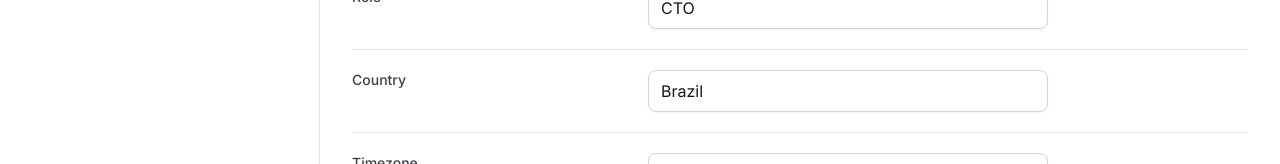
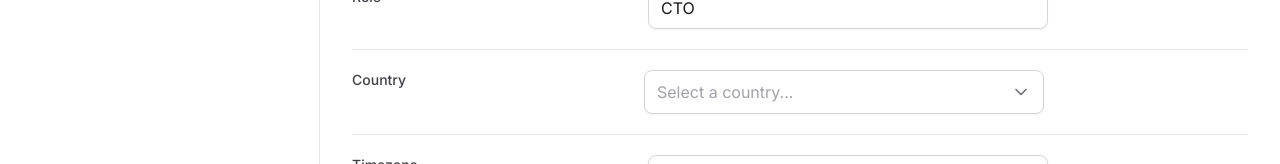
Before and after one commit to NuadaEP/tailwind, a Next.js app: page / in a window 1280 px wide. Shown: the part 600-764 px from the top of the page. Built offline with nearby package versions, Linux system fonts and the light colour scheme.

Commit message:
start the select coponent

```diff
--- a/package.json
+++ b/package.json
@@ -9,6 +9,7 @@
     "lint": "next lint"
   },
   "dependencies": {
+    "@radix-ui/react-select": "^2.0.0",
     "@radix-ui/react-tabs": "^1.0.4",
     "framer-motion": "^10.16.4",
     "lucide-react": "^0.287.0",
--- a/src/app/page.tsx
+++ b/src/app/page.tsx
@@ -2,6 +2,7 @@ import { SettingsTabs } from '@/components/SettingsTabs';
 import * as Input from '@/components/Input';
 import { Mail } from 'lucide-react';
 
+import { Select } from '@/components/Form/Select';
 import * as FileInput from '@/components/Form/FileInput';
 
 export default function Home() {
@@ -110,9 +111,7 @@ export default function Home() {
               Country
             </label>
 
-            <Input.Root>
-              <Input.Control defaultValue="Brazil" id="country" />
-            </Input.Root>
+            <Select />
           </div>
 
           <div className="grid gap-3 grid-cols-form pt-5">
--- /dev/null
+++ b/src/components/Form/Select.tsx
@@ -0,0 +1,40 @@
+'use client';
+import * as RSelect from '@radix-ui/react-select';
+import { Check, ChevronDown } from 'lucide-react';
+
+export function Select() {
+  return (
+    <RSelect.Root>
+      <RSelect.Trigger className="flex h-11 w-full items-center justify-between rounded-lg border border-zinc-300 px-3 py-2 shadow-sm data-[placeholder]:text-zinc-400">
+        <RSelect.Value
+          placeholder="Select a country..."
+          className="text-black"
+        />
+        <RSelect.Icon>
+          <ChevronDown className="h-5 w-5 text-zinc-500" />
+        </RSelect.Icon>
+      </RSelect.Trigger>
+
+      <RSelect.Portal>
+        <RSelect.Content
+          side="bottom"
+          position="popper"
+          className="z-10 border border-zinc-200 bg-white w-[--radix-select-trigger-width]"
+          sideOffset={8}
+        >
+          <RSelect.Viewport>
+            <RSelect.Item
+              className="flex items-center gap-2 px-3 py-2.5 rounded-lg outline-none data-[highlighted]:bg-zinc-50 justify-between overflow-hidden"
+              value="brasil"
+            >
+              <RSelect.ItemText className="text-black">Brasil</RSelect.ItemText>
+              <RSelect.ItemIndicator>
+                <Check className="h-4 w-4 text-violet-500" />
+              </RSelect.ItemIndicator>
+            </RSelect.Item>
+          </RSelect.Viewport>
+        </RSelect.Content>
+      </RSelect.Portal>
+    </RSelect.Root>
+  );
+}
```
Also changed, not shown: 1 other file (tests, documents, lock files or other folders).
